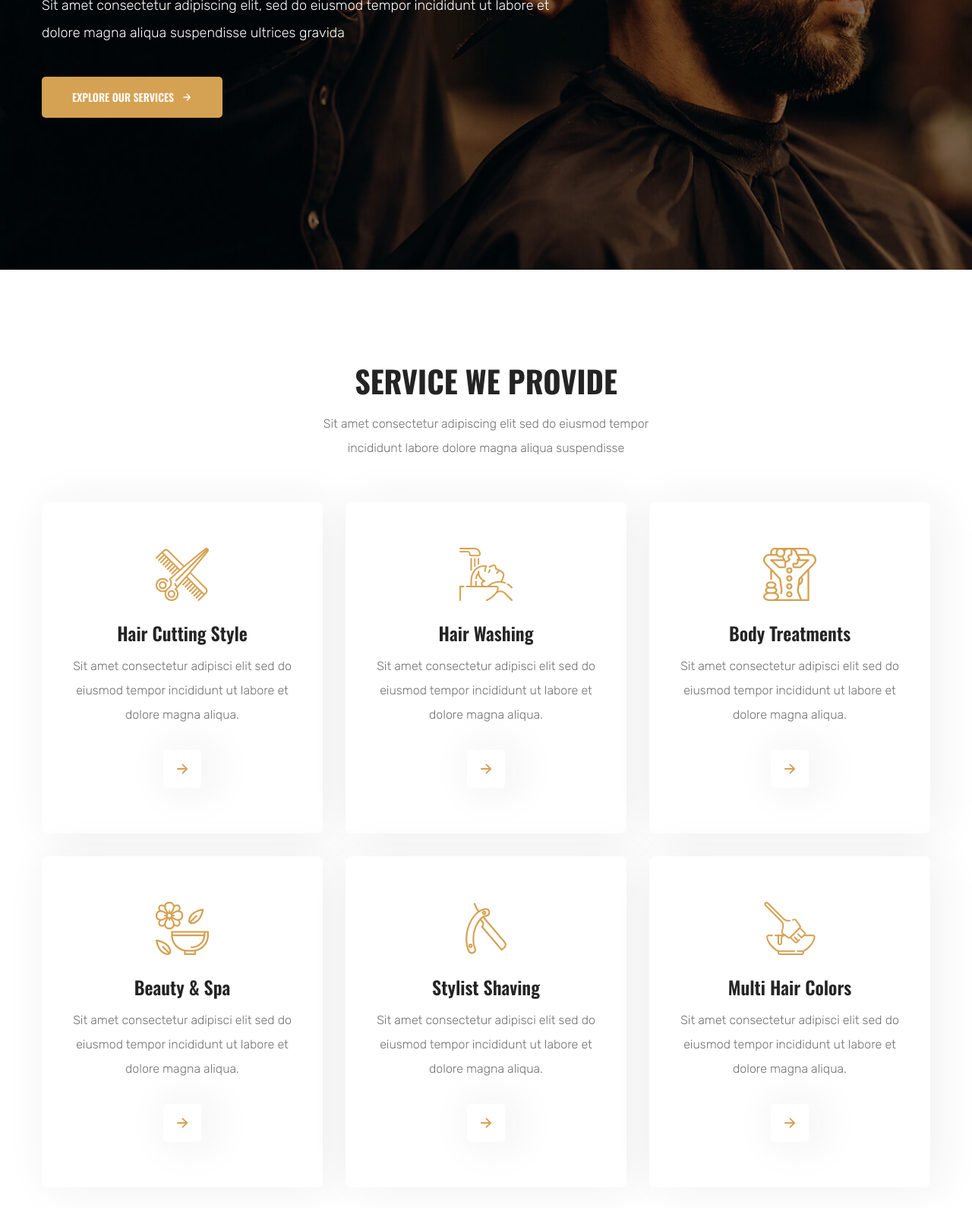
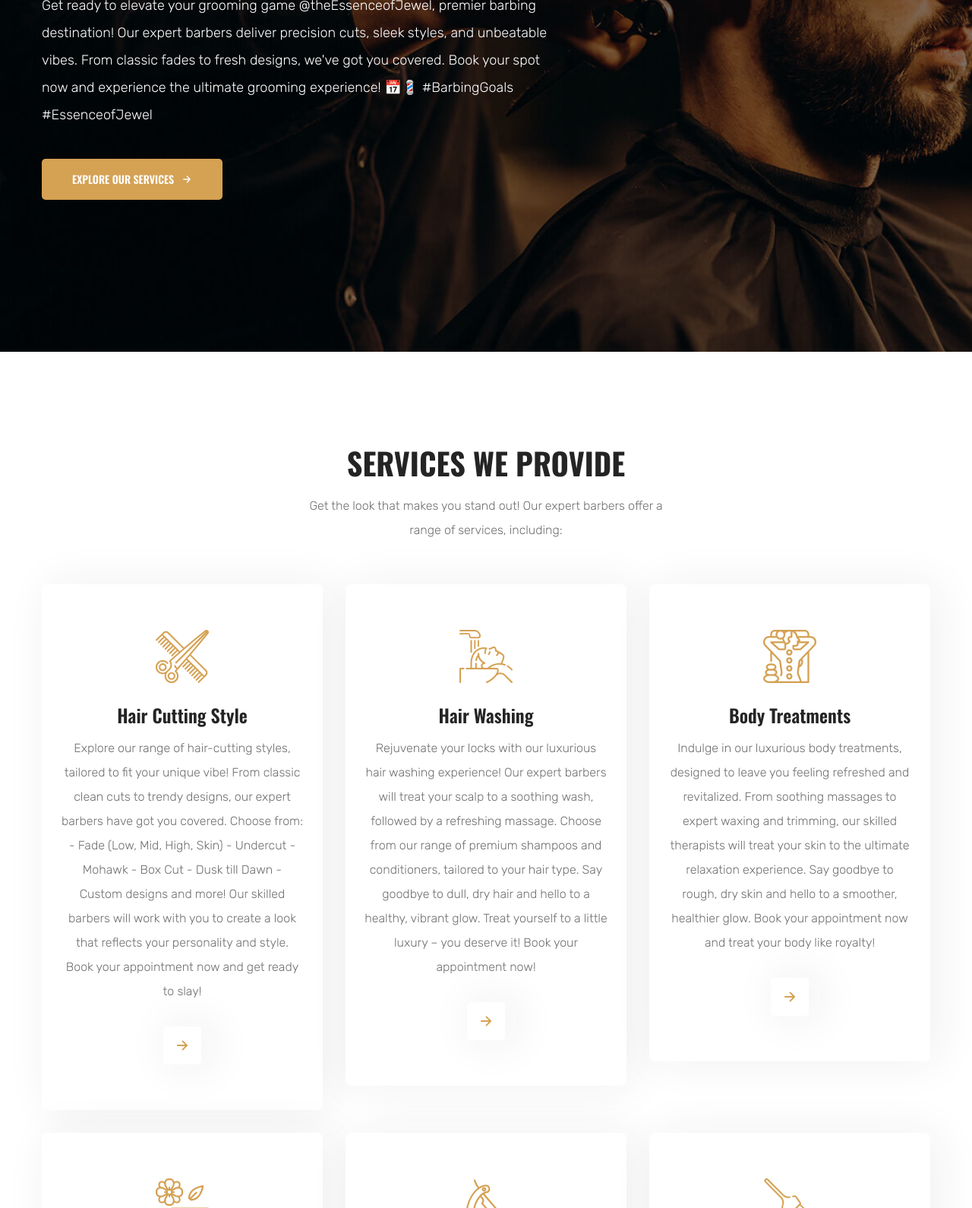
Before and after one commit to samuelajalode/barberwebsiteapp, a website: page index.html in a window 1280 px wide. Shown: the part 562-2152 px from the top of the page at 76% size. Drawn offline with nearby package versions, Linux system fonts and the light colour scheme.

Commit message:
editsmadeblogadded

```diff
--- a/assets/css/style.css
+++ b/assets/css/style.css
@@ -3,7 +3,7 @@
 \*-----------------------------------*/
 
 /**
- * copyright 2022 codewithsadee
+ * copyright 2025 codewithsadee
  */
 
 
--- a/index.html
+++ b/index.html
@@ -9,9 +9,9 @@
   <!--
     - primary meta tags
   -->
-  <title>Barber - Barbers & Hair Cutting</title>
-  <meta name="title" content="Barber - Barbers & Hair Cutting">
-  <meta name="description" content="This is a barber html template made by codewithsadee">
+  <title>EssenceOfJewel - Barbers & Hair Cutting</title>
+  <meta name="title" content="EssenceOfJewel - Barbers & Hair Cutting">
+  <meta name="description" content="This is a barber html template made by @yflmsvg">
 
   <!--
     - favicon
@@ -112,7 +112,7 @@
       <div class="container">
 
         <a href="#" class="logo">
-          Barber
+          EssenceOfJewel
           <span class="span">Hair Salon</span>
         </a>
 
@@ -150,7 +150,7 @@
           <ion-icon name="menu-outline" aria-hidden="true"></ion-icon>
         </button>
 
-        <a href="#" class="btn has-before">
+        <a href="pages/blog/appointment.html" class="btn has-before">
           <span class="span">Appointment</span>
 
           <ion-icon name="arrow-forward" aria-hidden="true"></ion-icon>
@@ -179,12 +179,10 @@
           <h1 class="h1 hero-title">Barbers & Hair Cutting</h1>
 
           <p class="hero-text">
-            Sit amet consectetur adipiscing elit, sed do eiusmod tempor incididunt ut labore et dolore magna aliqua
-            suspendisse
-            ultrices gravida
+            Get ready to elevate your grooming game @theEssenceofJewel, premier barbing destination! Our expert barbers deliver precision cuts, sleek styles, and unbeatable vibes. From classic fades to fresh designs, we've got you covered. Book your spot now and experience the ultimate grooming experience! 📅💈 #BarbingGoals #EssenceofJewel
           </p>
 
-          <a href="#" class="btn has-before">
+          <a href="#services" class="btn has-before">
             <span class="span">Explore Our Services</span>
 
             <ion-icon name="arrow-forward" aria-hidden="true"></ion-icon>
@@ -204,10 +202,10 @@
       <section class="section service" id="services" aria-label="services">
         <div class="container">
 
-          <h2 class="h2 section-title text-center">Service We Provide</h2>
+          <h2 class="h2 section-title text-center">Services We Provide</h2>
 
           <p class="section-text text-center">
-            Sit amet consectetur adipiscing elit sed do eiusmod tempor incididunt labore dolore magna aliqua suspendisse
+            Get the look that makes you stand out! Our expert barbers offer a range of services, including:
           </p>
 
           <ul class="grid-list">
@@ -224,7 +222,16 @@
                 </h3>
 
                 <p class="card-text">
-                  Sit amet consectetur adipisci elit sed do eiusmod tempor incididunt ut labore et dolore magna aliqua.
+                  Explore our range of hair-cutting styles, tailored to fit your unique vibe! From classic clean cuts to trendy designs, our expert barbers have got you covered. Choose from:
+
+- Fade (Low, Mid, High, Skin)
+- Undercut
+- Mohawk
+- Box Cut
+- Dusk till Dawn
+- Custom designs and more!
+
+Our skilled barbers will work with you to create a look that reflects your personality and style. Book your appointment now and get ready to slay!
                 </p>
 
                 <a href="#" class="card-btn" aria-label="more">
@@ -246,7 +253,7 @@
                 </h3>
 
                 <p class="card-text">
-                  Sit amet consectetur adipisci elit sed do eiusmod tempor incididunt ut labore et dolore magna aliqua.
+                  Rejuvenate your locks with our luxurious hair washing experience! Our expert barbers will treat your scalp to a soothing wash, followed by a refreshing massage. Choose from our range of premium shampoos and conditioners, tailored to your hair type. Say goodbye to dull, dry hair and hello to a healthy, vibrant glow. Treat yourself to a little luxury – you deserve it! Book your appointment now!
                 </p>
 
                 <a href="#" class="card-btn" aria-label="more">
@@ -268,7 +275,7 @@
                 </h3>
 
                 <p class="card-text">
-                  Sit amet consectetur adipisci elit sed do eiusmod tempor incididunt ut labore et dolore magna aliqua.
+                  Indulge in our luxurious body treatments, designed to leave you feeling refreshed and revitalized. From soothing massages to expert waxing and trimming, our skilled therapists will treat your skin to the ultimate relaxation experience. Say goodbye to rough, dry skin and hello to a smoother, healthier glow. Book your appointment now and treat your body like royalty!
                 </p>
 
                 <a href="#" class="card-btn" aria-label="more">
@@ -290,7 +297,7 @@
                 </h3>
 
                 <p class="card-text">
-                  Sit amet consectetur adipisci elit sed do eiusmod tempor incididunt ut labore et dolore magna aliqua.
+                  Escape the ordinary and indulge in our luxurious beauty and spa treatments. Our expert therapists will pamper you with a range of services, including facials, manicures, and pedicures. Unwind and relax in our serene atmosphere, designed to soothe your senses and leave you feeling refreshed and revitalized. Book your appointment now and treat yourself to a little luxury – you deserve it! Your path to beauty and bliss starts here.
                 </p>
 
                 <a href="#" class="card-btn" aria-label="more">
@@ -312,7 +319,7 @@
                 </h3>
 
                 <p class="card-text">
-                  Sit amet consectetur adipisci elit sed do eiusmod tempor incididunt ut labore et dolore magna aliqua.
+                  Get the closest shave of your life with our expert stylists! Our skilled barbers are trained in the art of shaving, using hot towels, straight razors, and luxurious creams to leave your skin feeling smooth and refreshed. Choose from a range of shaving options, including classic shaves, beard shaping, and edge work. Book your appointment now and experience the ultimate in men's grooming!
                 </p>
 
                 <a href="#" class="card-btn" aria-label="more">
@@ -334,7 +341,7 @@
                 </h3>
 
                 <p class="card-text">
-                  Sit amet consectetur adipisci elit sed do eiusmod tempor incididunt ut labore et dolore magna aliqua.
+                  Get ready to turn heads with our bold and vibrant hair colors! Our expert stylists are masters of multi-color techniques, blending and matching hues to create a look that's uniquely yours. From subtle highlights to full-on color explosions, we've got the skills and creativity to make your hair dreams come true. Book your appointment now and unleash your inner rockstar! 🎸
                 </p>
 
                 <a href="#" class="card-btn" aria-label="more">
@@ -611,8 +618,7 @@
               <h2 class="h2 section-title">Latest Photo Gallery</h2>
 
               <p class="section-text">
-                Sit amet consectetur adipiscing elit sed do eiusmod tempor incididunt labore dolore magna aliqua
-                suspendisse
+                Get a glimpse of the freshest cuts, boldest colors, and most epic styles from our talented team of stylists! Our latest photo gallery is live, showcasing the best of the best from our barbing saloon. From classic fades to trendy designs, we're always pushing the boundaries of grooming excellence. Swipe through and get inspired for your next appointment! 📚 Book your spot now and become part of our style story!
               </p>
             </div>
 
@@ -746,8 +752,7 @@
               <h2 class="h2 section-title">Make Appointment</h2>
 
               <p class="section-text">
-                Sit amet consectetur adipiscing elit sed do eiusmod tempor incididunt labore dolore magna aliqua
-                suspendisse
+                Ready to level up your grooming game? Schedule an appointment with our expert stylists and experience the ultimate barbing experience! Choose from our range of services, select your preferred stylist, and pick a time that suits you. We can't wait to welcome you to our saloon! Fill out the form below or call us to book your spot. Let's get cutting! 💈
               </p>
 
               <form action="" class="appoin-form">
@@ -777,7 +782,7 @@
                 <textarea name="message" placeholder="Write Message" required class="input-field"></textarea>
 
                 <button type="submit" class="form-btn">
-                  <span class="span">Appointment Now</span>
+                  <span class="span">Make an Appointment Now</span>
 
                   <ion-icon name="arrow-forward" aria-hidden="true"></ion-icon>
                 </button>
@@ -815,7 +820,7 @@
         <div class="footer-brand">
 
           <a href="#" class="logo">
-            Barber
+            essenceofjewel
             <span class="span">Hair Salon</span>
           </a>
 
@@ -907,7 +912,7 @@
 
                 <div class="card-content">
                   <h3>
-                    <a href="#" class="card-title">The beginners guide to Henna Brows in Brisbane</a>
+                    <a href="./pages/blog/hennabrowsinbrisbane.html" class="card-title">The beginners guide to Henna Brows in Brisbane</a>
                   </h3>
 
                   <div class="card-date">
@@ -930,7 +935,7 @@
 
                 <div class="card-content">
                   <h3>
-                    <a href="#" class="card-title">How do I get rid of unwanted hair on my face?</a>
+                    <a href="./pages/blog/unwantedhair.html" class="card-title">How do I get rid of unwanted hair on my face?</a>
                   </h3>
 
                   <div class="card-date">
@@ -985,7 +990,7 @@
 
       <div class="footer-bottom">
         <p class="copyright">
-          &copy; 2025 <a href="#" class="copyright-link">codeswithYoungSam</a>. All Rights Reserved.
+          &copy; 2025 <a href="index.html" class="copyright-link">EssenceOfJewel</a>. All Rights Reserved.
         </p>
       </div>
 
```
Also changed, not shown: pages/appointment.html (added), pages/blog/hennabrowsinbrisbane.html (added), pages/blog/unwantedhair.html (added), 3 other files.
